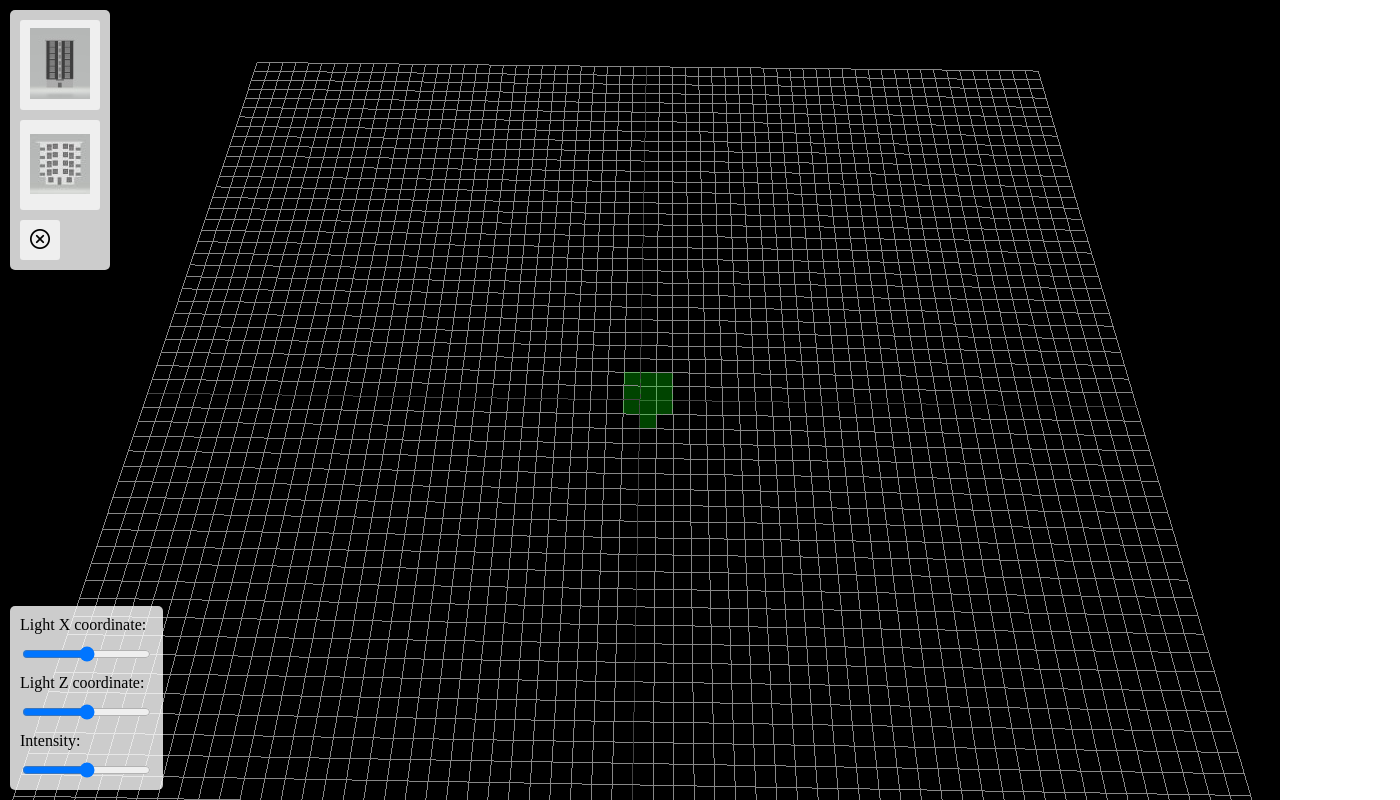
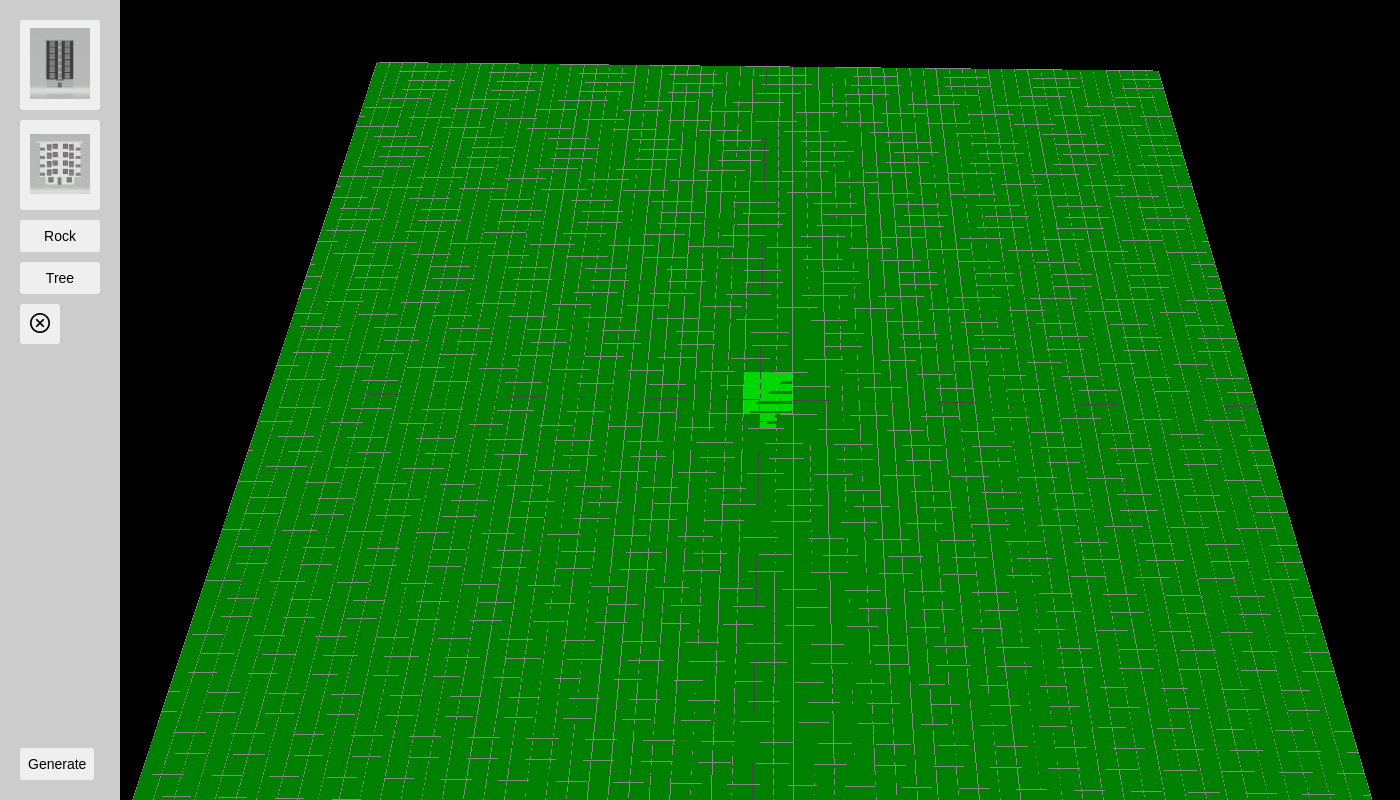
Before and after one commit to KhosrovOzbalik/RoadSimulator, a website with bundled scripts: page index.html in a window 1280 px wide. Shown: the whole page, 1400 px wide, since content can reach past the window. Built offline with nearby package versions, Linux system fonts and the light colour scheme; animation ran at ten frames a second.

Commit message:
Descript Oku
Fare track'in canvasa göre tekrar ayarlanması gerekiyor.
Rock ve Tree için Mesh eklemek lazım.
generate fonksiyonu içinde road construct kısmının doldurulması lazım

```diff
--- a/app.js
+++ b/app.js
@@ -1,49 +1,59 @@
-import * as THREE from 'three';
-import {OrbitControls} from 'three/examples/jsm/controls/OrbitControls.js';
-import {FBXLoader} from 'three/examples/jsm/loaders/FBXLoader';
+import * as THREE from "three";
+import {OrbitControls} from "three/examples/jsm/controls/OrbitControls.js";
+import {FBXLoader} from "three/examples/jsm/loaders/FBXLoader";
 
 import {GRID_SIZE, selection} from "./globals";
-import {AssetsObject, Building} from "./objects";
-import {addCity,graph,grid, removeCity, constructGraph} from "./datas";
+import {resetRoads, addRoad, AssetsObject, Building} from "./objects";
+import {addCity, graph, grid, removeCity, constructGraph} from "./datas";
 
-const renderer = new THREE.WebGLRenderer();
+const renderer = new THREE.WebGLRenderer({canvas: canvas});
 
 renderer.setSize(window.innerWidth, window.innerHeight);
 
 document.body.appendChild(renderer.domElement);
 
-
-
-
-
-const selectYellowBtn = document.getElementById('selectYellow');
-const selectWhiteBtn = document.getElementById('selectWhite');
-const selectDeleteBtn = document.getElementById('selectDelete');
+const selectYellowBtn = document.getElementById("selectYellow");
+const selectWhiteBtn = document.getElementById("selectWhite");
+const selectRockBtn = document.getElementById("selectRock");
+const selectTreeBtn = document.getElementById("selectTree");
+const selectDeleteBtn = document.getElementById("selectDelete");
+const generateBtn = document.getElementById("generate");
 
 // Flag to indicate the current selection mode
 let selectionMode = selection.BUILDING_1; // Default to yellow cube
 
 // Event listeners for UI buttons
-selectYellowBtn.addEventListener('click', function () {
+selectYellowBtn.addEventListener("click", function () {
     selectionMode = selection.BUILDING_1;
     selectedAssetsObject = FindSelectedAssetsObject();
-    console.log('Selected: Yellow Cube');
+    console.log("Selected: Yellow Cube");
 });
 
-selectWhiteBtn.addEventListener('click', function () {
+selectWhiteBtn.addEventListener("click", function () {
     selectionMode = selection.BUILDING_2;
     selectedAssetsObject = FindSelectedAssetsObject();
-    console.log('Selected: White Cube');
+    console.log("Selected: White Cube");
+});
+selectRockBtn.addEventListener("click", function () {
+    selectionMode = selection.ROCK;
+    selectedAssetsObject = FindSelectedAssetsObject();
+    console.log("Selected: Rock");
+});
+selectTreeBtn.addEventListener("click", function () {
+    selectionMode = selection.TREE;
+    selectedAssetsObject = FindSelectedAssetsObject();
+    console.log("Selected: Tree");
 });
 
-selectDeleteBtn.addEventListener('click', function () {
+selectDeleteBtn.addEventListener("click", function () {
     selectionMode = selection.DELETE;
-    console.log('Selected: Delete');
+    console.log("Selected: Delete");
+});
+generateBtn.addEventListener("click", function () {
+    generate();
 });
 
 const scene = new THREE.Scene();
-
-
 
 const camera = new THREE.PerspectiveCamera(
     45,
@@ -63,7 +73,7 @@ orbit.dampingFactor = 0.25;
 orbit.screenSpacePanning = false;
 orbit.maxPolarAngle = Math.PI / 2;
 orbit.enablePan = false;
-orbit.target.set(GRID_SIZE/2.0-0.5,0,GRID_SIZE/2.0-0.5);
+orbit.target.set(GRID_SIZE / 2.0 - 0.5, 0, GRID_SIZE / 2.0 - 0.5);
 
 camera.position.set(30, 50, 60);
 
@@ -73,17 +83,17 @@ const planeMesh = new THREE.Mesh(
     new THREE.PlaneGeometry(GRID_SIZE, GRID_SIZE), // Change size to represent a 3x3 grid
     new THREE.MeshBasicMaterial({
         side: THREE.DoubleSide,
-        visible: false
+        visible: true,
+        color: "green",
     })
 );
-planeMesh.position.set(GRID_SIZE/2.0-0.5,0,GRID_SIZE/2.0-0.5);
+planeMesh.position.set(GRID_SIZE / 2.0 - 0.5, 0, GRID_SIZE / 2.0 - 0.5,);
 planeMesh.rotateX(-Math.PI / 2);
 scene.add(planeMesh);
 
 const gridHelper = new THREE.GridHelper(GRID_SIZE, GRID_SIZE); // Change size to represent a 3x3 grid
-gridHelper.position.set(GRID_SIZE/2.0-0.5,0,GRID_SIZE/2.0-0.5);
+gridHelper.position.set(GRID_SIZE / 2.0 - 0.5, 0, GRID_SIZE / 2.0 - 0.5);
 scene.add(gridHelper);
-
 
 const light = new THREE.PointLight(0xffffff, 50);
 light.position.set(30, 20, 30);
@@ -93,48 +103,50 @@ const ambientLight = new THREE.AmbientLight();
 ambientLight.position.set(30, 20, 30);
 scene.add(ambientLight);
 
-
-
-
-
-
-
 const assets = [];
 
-
-var denemefbxObject = new Building(new THREE.Vector2(1,1),new THREE.Vector2(1,1),null,new THREE.Vector2(0,2),selection.BUILDING_1,scene,assets);
-var denemefbxObject2 = new Building(new THREE.Vector2(2,2),new THREE.Vector2(2,2),null,new THREE.Vector2(0,3),selection.BUILDING_2,scene,assets);
+var denemefbxObject = new Building(
+    new THREE.Vector2(1, 1),
+    new THREE.Vector2(1, 1),
+    null,
+    new THREE.Vector2(0, 2),
+    selection.BUILDING_1,
+    scene,
+    assets
+);
+var denemefbxObject2 = new Building(
+    new THREE.Vector2(2, 2),
+    new THREE.Vector2(2, 2),
+    null,
+    new THREE.Vector2(0, 3),
+    selection.BUILDING_2,
+    scene,
+    assets
+);
 
 var selectedAssetsObject = FindSelectedAssetsObject();
 
-
-
 const fbxLoader = new FBXLoader();
-fbxLoader.load('Assets/evyeni/ev.fbx', (object) => {
-    object.scale.set(.005, .01, .005);
-    object.rotateY(-Math.PI/2);
+fbxLoader.load("Assets/evyeni/ev.fbx", (object) => {
+    object.scale.set(0.005, 0.01, 0.005);
+    object.rotateY(-Math.PI / 2);
     //console.log(object.name);
     let light;
     let yol;
     let tas;
     object.traverse(function (child) {
         //console.log(child);
-             if(child.type == "DirectionalLight")
-             {
+        if (child.type == "DirectionalLight") {
             light = child;
-             }
-             else if(child.name == "yol")
-             {
+        } else if (child.name == "yol") {
             yol = child;
-             }
-             else if(child.name == "taslar")
-             {
+        } else if (child.name == "taslar") {
             tas = child;
         }
-         })
-         object.remove(light,tas,yol);
-         denemefbxObject.fbxObject =object.clone();
-})
+    });
+    object.remove(light, tas, yol);
+    denemefbxObject.fbxObject = object.clone();
+});
 
 /*fbxLoader.load('Assets/yolyeni/yeniyol.fbx', (object) => {
     object.scale.set(.005, .005, .005);
@@ -151,29 +163,26 @@ fbxLoader.load('Assets/evyeni/ev.fbx', (object) => {
 
 })*/
 
-fbxLoader.load('Assets/building.fbx', (object) => {
+fbxLoader.load("Assets/building.fbx", (object) => {
     //console.log(object);
-    object.scale.set(.025, .03, .05);
+    object.scale.set(0.025, 0.03, 0.05);
     denemefbxObject2.fbxObject = object.clone();
-})
-
+});
 
 const mousePosition = new THREE.Vector2();
-window.addEventListener('mousemove', function (e) {
+window.addEventListener("mousemove", function (e) {
     mousePosition.x = (e.clientX / window.innerWidth) * 2 - 1;
     mousePosition.y = -(e.clientY / window.innerHeight) * 2 + 1;
-
 });
 
-
-function FindSelectedAssetsObject(){
-    if(selectedAssetsObject != null){
+function FindSelectedAssetsObject() {
+    if (selectedAssetsObject != null) {
         selectedAssetsObject.highlightMesh.visible = false;
     }
 
     let selectedAssetsObjectTemp;
     for (let i = 0; i < assets.length; i++) {
-        if(selectionMode == assets[i].selectionMode){
+        if (selectionMode == assets[i].selectionMode) {
             //console.log("aaa");
             selectedAssetsObjectTemp = assets[i];
             //console.log(selectedAssetsObject.fbxObject);
@@ -188,7 +197,7 @@ export var doorPoses = [];
 const raycaster = new THREE.Raycaster();
 let intersects;
 var aa = false;
-window.addEventListener('mousedown', function (event) {
+window.addEventListener("mousedown", function (event) {
     event.stopImmediatePropagation();
     if (event.button === 0) {
         console.log("lan");
@@ -198,94 +207,113 @@ window.addEventListener('mousedown', function (event) {
 
         if (intersects.length > 0) {
             const intersect = intersects[0];
-            var mousePosOnGrid = new THREE.Vector2(intersect.point.x,intersect.point.z).round();
-            var isIntersect = selectedAssetsObject.CheckOccupying(mousePosOnGrid,grid);
+            var mousePosOnGrid = new THREE.Vector2(
+                intersect.point.x,
+                intersect.point.z
+            ).round();
+            var isIntersect = selectedAssetsObject.CheckOccupying(
+                mousePosOnGrid,
+                grid
+            );
             //console.log(isIntersect);
-            if(!isIntersect){
+            if (!isIntersect) {
                 //console.log("inşaa");
                 const buildingClone = selectedAssetsObject.fbxObject.clone();
-                buildingClone.name = selectedAssetsObject.assetsId + " " + selectedAssetsObject.buildedId++ + " " + selectedAssetsObject.rotationDeg;
+                buildingClone.name =
+                    selectedAssetsObject.assetsId +
+                    " " +
+                    selectedAssetsObject.buildedId++ +
+                    " " +
+                    selectedAssetsObject.rotationDeg;
                 //console.log(buildingClone.name);
-                buildingClone.position.set(mousePosOnGrid.x,0,mousePosOnGrid.y);
+                buildingClone.position.set(
+                    mousePosOnGrid.x,
+                    0,
+                    mousePosOnGrid.y
+                );
                 scene.add(buildingClone);
-                selectedAssetsObject.SetOccupying(mousePosOnGrid,grid);
+                selectedAssetsObject.SetOccupying(mousePosOnGrid, grid);
                 //console.log(mousePosOnGrid.clone().add(selectedAssetsObject.doorGridPos));
-                doorPoses.push(mousePosOnGrid.clone().add(selectedAssetsObject.doorGridPos));
+                doorPoses.push(
+                    mousePosOnGrid.clone().add(selectedAssetsObject.doorGridPos)
+                );
                 console.log(buildingClone.name);
-                addCity(mousePosOnGrid.clone().add(selectedAssetsObject.doorGridPos), buildingClone.name);
+                addCity(
+                    mousePosOnGrid
+                        .clone()
+                        .add(selectedAssetsObject.doorGridPos),
+                    buildingClone.name
+                );
 
                 //console.log(graph);
             }
         }
-    }
-    else if(event.button === 1)
-    {
+    } else if (event.button === 1) {
         raycaster.setFromCamera(mousePosition, camera);
-        intersects = raycaster.intersectObjects( scene.children.filter((element) => element.type =="Group"));
+        intersects = raycaster.intersectObjects(
+            scene.children.filter((element) => element.type == "Group")
+        );
         if (intersects.length > 0) {
             //console.log(intersects[0]);
             var par = intersects[0].object;
-            while(par.parent.type !== "Scene"){
+            while (par.parent.type !== "Scene") {
                 par = par.parent;
             }
             //console.log(doorPoses);
-            var doorPosV2 = assets[parseInt(par.name.split(" ")[0])].SetFree(new THREE.Vector2(par.position.x,par.position.z),grid,par.name.split(" ")[2], 1);
-            doorPoses = doorPoses.filter((element)=>{ return element.x !=doorPosV2.x || element.y !=doorPosV2.y;});
-
+            var doorPosV2 = assets[parseInt(par.name.split(" ")[0])].SetFree(
+                new THREE.Vector2(par.position.x, par.position.z),
+                grid,
+                par.name.split(" ")[2],
+                1
+            );
+            doorPoses = doorPoses.filter((element) => {
+                return element.x != doorPosV2.x || element.y != doorPosV2.y;
+            });
 
             scene.remove(par);
             removeCity(par.name);
             //console.log(graph);
-
         }
-    }
-    else if(event.button === 2){
-
-
+    } else if (event.button === 2) {
     }
 });
-window.addEventListener('contextmenu', function (event) {
+window.addEventListener("contextmenu", function (event) {
     // event.preventDefault();
 });
 
-window.addEventListener('keydown', function (event) {
+window.addEventListener("keydown", function (event) {
     event.stopImmediatePropagation();
     console.log("tuşa basıldı");
     switch (event.key) {
-        case 'w':
+        case "w":
             // Move camera forward
             camera.position.z -= 1;
             break;
-        case 's':
+        case "s":
             // Move camera backward
             camera.position.z += 1;
             break;
-        case 'a':
+        case "a":
             // Move camera left
             camera.position.x -= 1;
             break;
-        case 'd':
+        case "d":
             // Move camera right
             camera.position.x += 1;
             break;
-        case 'e':
-            selectedAssetsObject.RotateCCW(-Math.PI/2);
+        case "e":
+            selectedAssetsObject.RotateCCW(-Math.PI / 2);
             break;
-        case 'q':
-            selectedAssetsObject.RotateCCW(Math.PI/2);
+        case "q":
+            selectedAssetsObject.RotateCCW(Math.PI / 2);
             break;
-        case 'z':
-            var mst = constructGraph();
-            if(mst != null){
-                console.log(mst);
-            }
-            break;
+        case "z":
     }
 });
 
 var start = 0;
+
 function animate(time) {
-
     //console.log(1000/(time-start));
     start = time;
     raycaster.setFromCamera(mousePosition, camera);
@@ -294,30 +322,49 @@ function animate(time) {
     if (intersects.length > 0) {
         selectedAssetsObject.highlightMesh.visible = true;
         const intersect = intersects[0];
-        var mousePosOnGrid = new THREE.Vector2(intersect.point.x,intersect.point.z).round();
-        selectedAssetsObject.highlightMesh.position.set(mousePosOnGrid.x,0,mousePosOnGrid.y);
+        var mousePosOnGrid = new THREE.Vector2(
+            intersect.point.x,
+            intersect.point.z
+        ).round();
+        selectedAssetsObject.highlightMesh.position.set(
+            mousePosOnGrid.x,
+            0,
+            mousePosOnGrid.y
+        );
 
-        if (selectedAssetsObject.CheckOccupying(mousePosOnGrid,grid)) {
-           selectedAssetsObject.highlightMeshMaterial.color.set(0xFF0000);
+        if (selectedAssetsObject.CheckOccupying(mousePosOnGrid, grid)) {
+            selectedAssetsObject.highlightMeshMaterial.color.set(0xff0000);
         } else {
-            selectedAssetsObject.highlightMeshMaterial.color.set(0x00FF00);
+            selectedAssetsObject.highlightMeshMaterial.color.set(0x00ff00);
         }
-
-    }
-    else{
+    } else {
         selectedAssetsObject.highlightMesh.visible = false;
     }
 
     orbit.update();
 
-    selectedAssetsObject.highlightMesh.material.opacity = 1 + Math.sin(time / 120);
+    selectedAssetsObject.highlightMesh.material.opacity =
+        1 + Math.sin(time / 120);
     renderer.render(scene, camera);
 }
 
 renderer.setAnimationLoop(animate);
 
-window.addEventListener('resize', function () {
+window.addEventListener("resize", function () {
     camera.aspect = window.innerWidth / window.innerHeight;
     camera.updateProjectionMatrix();
     renderer.setSize(window.innerWidth, window.innerHeight);
 });
+
+const generate = () => {
+    resetRoads();
+
+    var mst = constructGraph();
+    if (mst != null) {
+        console.log(mst);
+    }
+
+    for (let i = 0; i < mst; i++) {
+        //addRoad(kordinat, obje)
+    }
+};
--- a/index.html
+++ b/index.html
@@ -1,26 +1,37 @@
 <!doctype html>
 <html lang="en">
 <head>
-        <meta charset="UTF-8" />
-        <meta name="viewport" content="width=device-width, initial-scale=1.0" />
+    <meta charset="UTF-8"/>
+    <meta name="viewport" content="width=device-width, initial-scale=1.0"/>
     <title>Object Placement UI</title>
     <style>
         body {
             margin: 0;
             overflow: hidden;
+            display: flex;
+            height: 100vh;
+        }
+
+        canvas {
+            flex: 1;
+            background-color: blue;
+            width: 100%;
+            height: 100%;
         }
 
         #uiContainer {
-                position: absolute;
-                top: 10px;
-                left: 10px;
+            width: 200px;
             display: flex;
             flex-direction: column;
             gap: 10px;
-                background-color: rgba(255, 255, 255, 0.8);
-                padding: 10px;
-                border-radius: 5px;
-                z-index: 1;
+            background-color: #ccc;
+            padding: 20px;
+        }
+
+        #generate {
+            position: absolute;
+            bottom: 20px;
+            left: 20px;
         }
 
         #sliderContainer {
@@ -48,16 +59,21 @@
 <body>
 <div id="uiContainer">
     <button id="selectYellow" style="width: 80px; height: 90px">
-                <img src="Assets/building1.jpg" />
+        <img src="Assets/building1.jpg"/>
     </button>
     <button id="selectWhite" style="width: 80px; height: 90px">
-                <img src="Assets/building2.jpg" />
+        <img src="Assets/building2.jpg"/>
     </button>
+    <button id="selectRock">Rock</button>
+    <button id="selectTree">Tree</button>
     <button id="selectDelete" style="width: 40px; height: 40px">
-                <img src="Assets/delete.png" />
+        <img src="Assets/delete.png"/>
     </button>
 </div>
-        <div id="sliderContainer">
+<button id="generate">Generate</button>
+<canvas id="canvas"></canvas>
+
+<!-- <div id="sliderContainer">
     <label for="lightX">Light X coordinate:</label>
     <input
         type="range"
@@ -87,7 +103,7 @@
         max="400"
         value="200"
     />
-        </div>
+</div> -->
 <script type="module" src="app.js"></script>
 </body>
 </html>
```
Also changed, not shown: layout.html (added, +47 -0 lines), objects.js (+36 -35 lines). Lines whose indentation alone changed are shown as unchanged.
